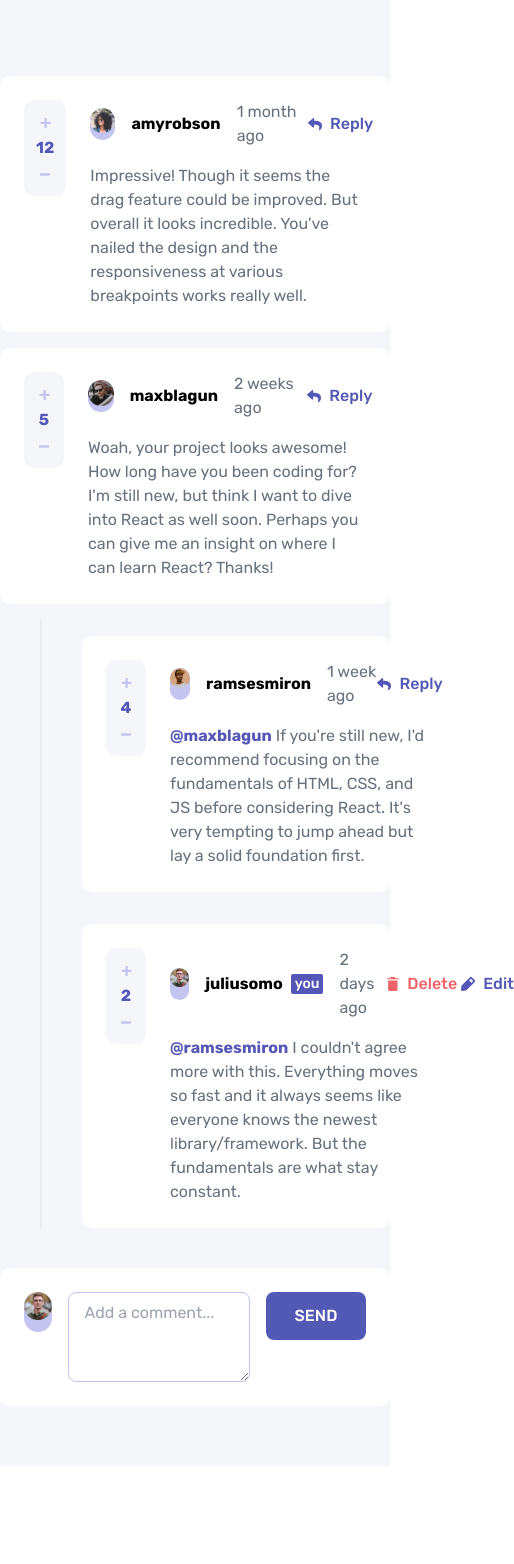
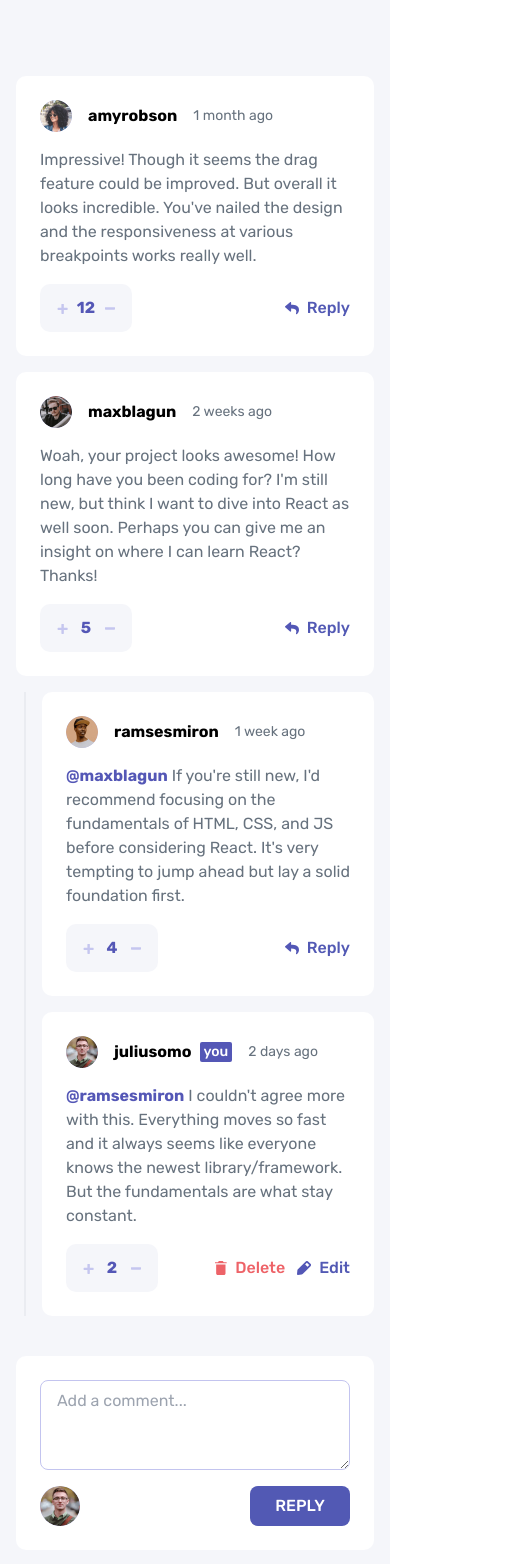
Before and after one commit to riansyh/interactive-comment-section, a React (Vite) app: page / in a window 390 px wide. Shown: the top 1564 px of the page, 514 px wide, since content can reach past the window. Before the commit the page ends 1466 px from the top, so only its background shows below. Built offline with nearby package versions, Linux system fonts and the light colour scheme.

Commit message:
feat: add mobile responsive

```diff
--- a/src/App.jsx
+++ b/src/App.jsx
@@ -6,10 +6,9 @@ import { AddComment } from "./components/AddComment";
 
 function App() {
     const comments = useSelector((state) => state.comment);
-    console.log(comments);
 
     return (
-        <section className="App bg-very-light-gray min-h-screen flex justify-center py-[60px]">
+        <section className="App bg-very-light-gray min-h-screen flex justify-center py-[60px] px-4">
             <section className="max-w-[732px] w-full flex flex-col">
                 {Object.values(comments).map((comment, index) => {
                     const key = Object.keys(comments)[index];
--- a/src/components/AddComment.jsx
+++ b/src/components/AddComment.jsx
@@ -26,9 +26,9 @@ export const AddComment = () => {
     return (
         <form
             onSubmit={handleSubmit}
-            className="reply-card bg-white rounded-10 flex gap-4 p-6 w-full mt-6 justify-between"
+            className="reply-card bg-white rounded-10 flex flex-col md:flex-row gap-4 p-6 w-full mt-6 justify-between"
         >
-            <div className="avatar h-10 w-10 rounded-full overflow-hidden bg-light-grayish-blue">
+            <div className="avatar h-10 w-10 rounded-full overflow-hidden bg-light-grayish-blue flex-grow-0 hidden md:block">
                 <img src={user.image.png} alt="avatar" />
             </div>
 
@@ -44,9 +44,15 @@ export const AddComment = () => {
                     }))
                 }
             ></textarea>
-            <Button color="#5259B4" submit>
-                SEND
-            </Button>
+            <div className="flex items-center md:items-start justify-between w-full md:w-fit">
+                <div className="avatar h-10 w-10 rounded-full flex-grow-0 md:hidden overflow-hidden bg-light-grayish-blue">
+                    <img src={user.image.png} alt="avatar" />
+                </div>
+
+                <Button color="#5259B4" submit>
+                    REPLY
+                </Button>
+            </div>
         </form>
     );
 };
--- a/src/components/Button.jsx
+++ b/src/components/Button.jsx
@@ -4,7 +4,7 @@ export const Button = ({ children, clickHandler, color, isModalButton, submit })
     return (
         <button
             type={submit ? "submit" : ""}
-            className="px-4 py-3 min-w-[100px] rounded-lg font-medium uppercase text-white h-fit w-fit hover-btn"
+            className="px-3 py-2 md:px-4 md:py-3 min-w-[100px] rounded-lg font-medium uppercase text-white h-fit w-fit hover-btn"
             onClick={clickHandler}
             style={{ backgroundColor: color, width: isModalButton ? "100%" : "fit" }}
         >
--- a/src/components/CommentCard.jsx
+++ b/src/components/CommentCard.jsx
@@ -39,12 +39,17 @@ export const CommentCard = ({ data, type, commentId = null, index }) => {
                 handleClose={() => setShowModal(false)}
                 handleDelete={deleteComment}
             ></Modal>
-            <div className="card bg-white rounded-10 flex gap-6 p-6 w-full mt-4">
-                <VoteCard score={data.score} type={type} id={index} commentId={commentId} />
+            <div
+                className="card bg-white rounded-10 flex gap-6 p-6 w-full mt-4"
+                style={{ marginTop: type != "comment" ? "0" : "" }}
+            >
+                <div className="hidden md:block">
+                    <VoteCard score={data.score} type={type} id={index} commentId={commentId} />
+                </div>
                 <div className="comment flex flex-col gap-4 w-full">
                     <div className="header flex justify-between w-full items-center">
                         <div className="flex items-center gap-4">
-                            <div className="avatar h-8 w-8 rounded-full overflow-hidden bg-light-grayish-blue">
+                            <div className="avatar h-8 w-8 rounded-full overflow-hidden bg-light-grayish-blue flex-grow-0">
                                 <img src={data.user.image.png} alt="avatar" />
                             </div>
 
@@ -57,9 +62,9 @@ export const CommentCard = ({ data, type, commentId = null, index }) => {
                                 )}
                             </div>
 
-                            <p className="text-grayis-blue">{data.createdAt}</p>
+                            <p className="text-grayis-blue text-sm">{data.createdAt}</p>
                         </div>
-                        <div className="flex gap-4">
+                        <div className="hidden gap-4 md:flex">
                             {isOwnReply ? (
                                 <>
                                     <ActionButton
@@ -104,6 +109,37 @@ export const CommentCard = ({ data, type, commentId = null, index }) => {
                             {data.content}
                         </p>
                     )}
+                    <div className="flex justify-between md:hidden">
+                        <VoteCard score={data.score} type={type} id={index} commentId={commentId} />
+                        <div className="flex gap-3">
+                            {isOwnReply ? (
+                                <>
+                                    <ActionButton
+                                        logo="./images/icon-delete.svg"
+                                        color="#EE6368"
+                                        clickHandler={() => setShowModal(true)}
+                                    >
+                                        Delete
+                                    </ActionButton>
+                                    <ActionButton
+                                        logo="./images/icon-edit.svg"
+                                        color="#5259B4"
+                                        clickHandler={() => setIsEditing(!isEditing)}
+                                    >
+                                        Edit
+                                    </ActionButton>
+                                </>
+                            ) : (
+                                <ActionButton
+                                    logo="./images/icon-reply.svg"
+                                    color="#5259B4"
+                                    clickHandler={() => setIsReplying(!isReplying)}
+                                >
+                                    Reply
+                                </ActionButton>
+                            )}
+                        </div>
+                    </div>
                 </div>
             </div>
             {isReplying && (
--- a/src/components/Modal.jsx
+++ b/src/components/Modal.jsx
@@ -11,7 +11,7 @@ export const Modal = ({ show, handleClose, handleDelete }) => {
                     onClick={handleClose}
                 >
                     <div
-                        className="px-8 py-6 bg-white rounded-10 w-full max-w-[400px]"
+                        className="px-8 py-6 bg-white rounded-10 w-full max-w-[400px] mx-3"
                         onClick={(e) => e.stopPropagation()}
                     >
                         <h2 className="font-bold text-2xl text-dark-blue">Delete comment</h2>
--- a/src/components/ReplyComment.jsx
+++ b/src/components/ReplyComment.jsx
@@ -31,9 +31,9 @@ export const ReplyComment = ({ id, replyingTo, type, commentId, closeReply }) =>
     return (
         <form
             onSubmit={handleSubmit}
-            className="reply-card bg-white rounded-10 flex gap-4 p-6 w-full mt-2 justify-between"
+            className="reply-card bg-white rounded-10 flex flex-col md:flex-row gap-4 p-6 w-full mt-2 justify-between"
         >
-            <div className="avatar h-10 w-10 rounded-full overflow-hidden bg-light-grayish-blue">
+            <div className="avatar h-10 w-10 rounded-full flex-grow-0 hidden md:block overflow-hidden bg-light-grayish-blue">
                 <img src={user.image.png} alt="avatar" />
             </div>
 
@@ -50,9 +50,16 @@ export const ReplyComment = ({ id, replyingTo, type, commentId, closeReply }) =>
                     }))
                 }
             ></textarea>
-            <Button color="#5259B4" submit>
-                REPLY
-            </Button>
+
+            <div className="flex items-center md:items-start justify-between w-full md:w-fit">
+                <div className="avatar h-10 w-10 rounded-full flex-grow-0 md:hidden overflow-hidden bg-light-grayish-blue">
+                    <img src={user.image.png} alt="avatar" />
+                </div>
+
+                <Button color="#5259B4" submit>
+                    REPLY
+                </Button>
+            </div>
         </form>
     );
 };
--- a/src/components/ReplyContainer.jsx
+++ b/src/components/ReplyContainer.jsx
@@ -2,7 +2,7 @@ import React from "react";
 
 export const ReplyContainer = ({ children }) => {
     return (
-        <div className="ml-10 pl-10 border-l-2 border-light-gray flex flex-col gap-4 my-4">
+        <div className="ml-2 pl-4 md:ml-10 md:pl-10 border-l-2 border-light-gray flex flex-col gap-4 my-4">
             {children}
         </div>
     );
--- a/src/components/VoteCard.jsx
+++ b/src/components/VoteCard.jsx
@@ -1,9 +1,10 @@
-import React from "react";
+import React, { useState } from "react";
 import { upvoted, downvoted } from "../feature/comment/commentSlice";
 import { useDispatch } from "react-redux";
 
 export const VoteCard = ({ score, id, commentId, type }) => {
     const dispatch = useDispatch();
+    const [status, setStatus] = useState("");
 
     const payload = {
         type,
@@ -11,11 +12,50 @@ export const VoteCard = ({ score, id, commentId, type }) => {
         commentId: commentId != null ? commentId : null,
     };
 
+    const handleClickVote = (type) => {
+        if (status == "") {
+            switch (type) {
+                case "plus":
+                    dispatch(upvoted(payload));
+                    setStatus("plus");
+                    break;
+                case "minus":
+                    dispatch(downvoted(payload));
+                    setStatus("minus");
+                    break;
+            }
+        } else {
+            switch (type) {
+                case "plus":
+                    if (status == "plus") {
+                        dispatch(downvoted(payload));
+                        setStatus("");
+                    } else {
+                        dispatch(upvoted(payload));
+                        dispatch(upvoted(payload));
+                        setStatus("plus");
+                    }
+                    break;
+                case "minus":
+                    if (status == "minus") {
+                        dispatch(upvoted(payload));
+                        setStatus("");
+                    } else {
+                        dispatch(downvoted(payload));
+                        dispatch(downvoted(payload));
+                        setStatus("minus");
+                    }
+                    break;
+            }
+        }
+    };
+
     return (
-        <div className="bg-very-light-gray rounded-10 flex flex-col gap-1 p-3 text-base text-moderate-blue flex-grow-0 h-fit justify-center items-center">
+        <div className="bg-very-light-gray rounded-10 flex md:flex-col gap-1 p-3 text-base text-moderate-blue flex-grow-0 h-fit justify-center items-center">
             <button
-                className="flex items-center justify-center h-5 w-4"
-                onClick={() => dispatch(upvoted(payload))}
+                className="flex items-center justify-center h-5 w-5 rounded-md transition-all duration-300"
+                onClick={() => handleClickVote("plus")}
+                style={{ backgroundColor: status == "plus" ? "hsl(211, 10%, 90%)" : "" }}
             >
                 <img
                     src="./images/icon-plus.svg"
@@ -23,10 +63,11 @@ export const VoteCard = ({ score, id, commentId, type }) => {
                     className="text-moderate-blue"
                 />
             </button>
-            <p className="font-bold text-moderate-blue">{score}</p>
+            <p className="font-bold text-moderate-blue w-5 text-center">{score}</p>
             <button
-                className="flex items-center justify-center h-5 w-4"
-                onClick={() => dispatch(downvoted(payload))}
+                className="flex items-center justify-center h-5 w-5 rounded-md transition-all duration-300"
+                onClick={() => handleClickVote("minus")}
+                style={{ backgroundColor: status == "minus" ? "hsl(211, 10%, 90%)" : "" }}
             >
                 <img
                     src="./images/icon-minus.svg"
```
